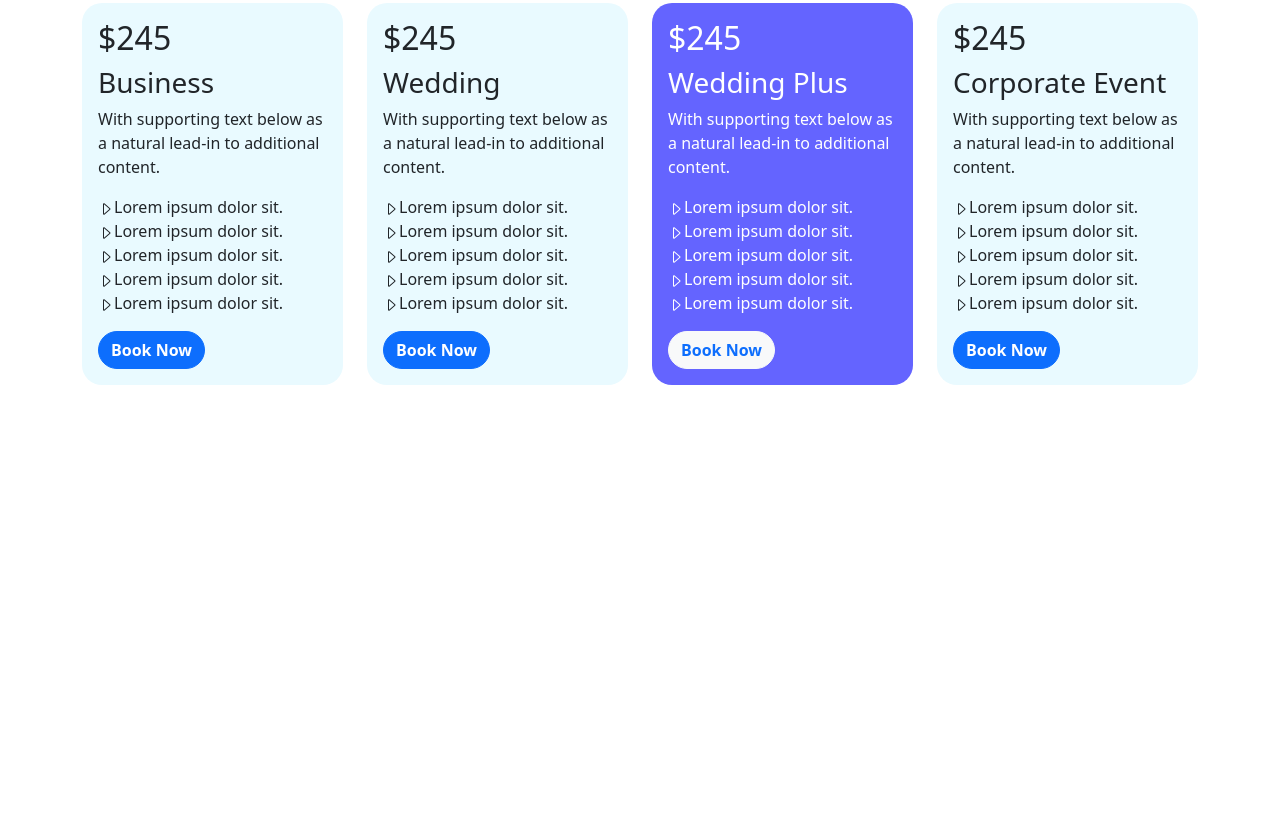
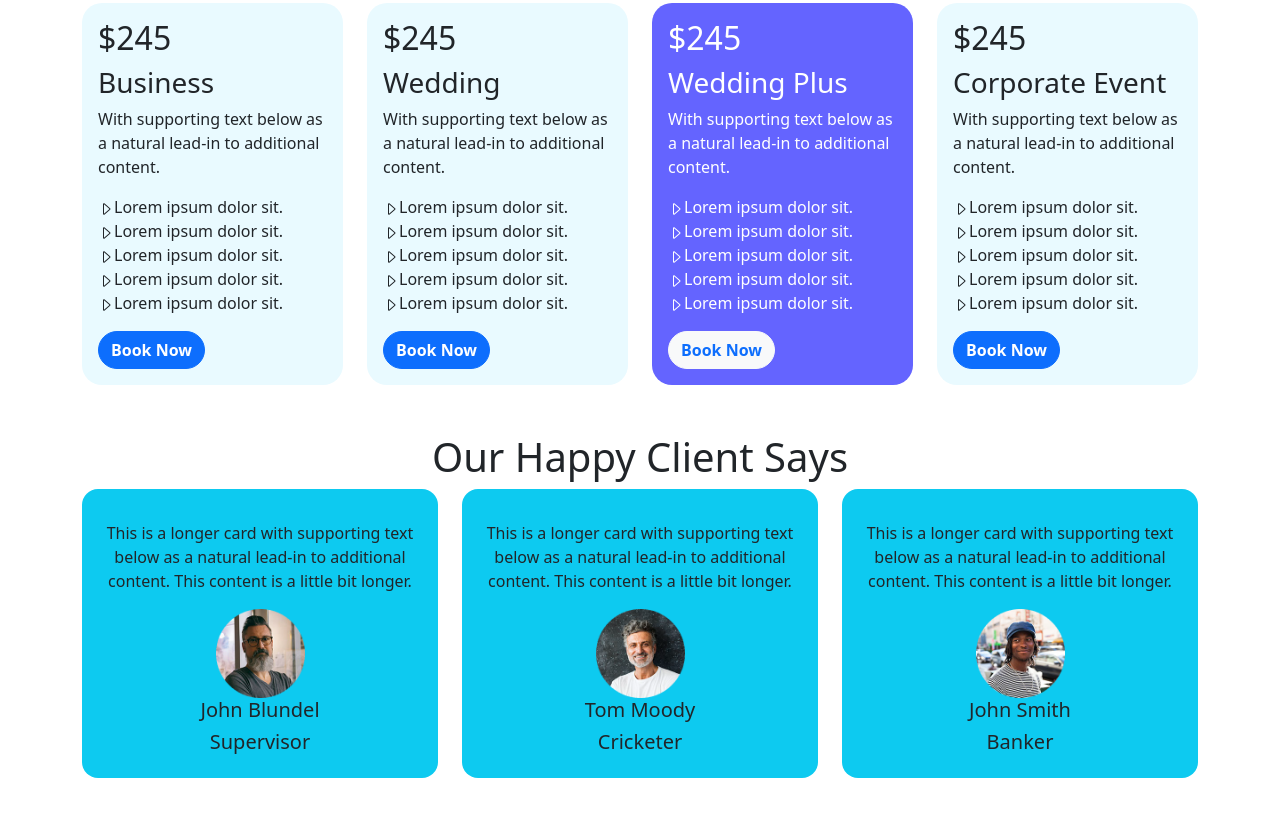
Before and after one commit to mahbubh0ssain/new-convension, a plain HTML site: page index.html in a window 1280 px wide. Shown: the part 1154-1970 px from the top of the page. Before the commit the page ends 1587 px from the top, so only its background shows below. Drawn offline with nearby package versions, Linux system fonts and the light colour scheme.

Commit message:
persons section added

```diff
--- a/index.html
+++ b/index.html
@@ -533,7 +533,81 @@
         </div>
       </section>
       <!-- happy clients section starts here  -->
-      <section class="mb-5"></section>
+      <section class="mb-5">
+        <h1 class="text-center">Our Happy Client Says</h1>
+        <div class="row row-cols-1 row-cols-md-3 g-4">
+          <div class="col">
+            <div class="card h-100 bg-info rounded-4 py-3">
+              <div class="card-body">
+                <p class="card-text text-center">
+                  This is a longer card with supporting text below as a natural
+                  lead-in to additional content. This content is a little bit
+                  longer.
+                </p>
+              </div>
+              <div class="text-center">
+                <img
+                  src="./images/person 1.png"
+                  class="card-img-top img-fluid w-25"
+                  alt="..."
+                />
+              </div>
+              <div class="text-center">
+                <h5>John Blundel</h5>
+                <h5>Supervisor</h5>
+              </div>
+            </div>
+          </div>
+          <div class="col">
+            <div class="card h-100 bg-info rounded-4 py-3">
+              <div class="card-body">
+                <p class="card-text text-center">
+                  This is a longer card with supporting text below as a natural
+                  lead-in to additional content. This content is a little bit
+                  longer.
+                </p>
+              </div>
+              <div class="text-center">
+                <img
+                  src="./images/person 2.png"
+                  class="card-img-top img-fluid w-25"
+                  alt="..."
+                />
+              </div>
+              <div class="text-center">
+                <h5>Tom Moody</h5>
+                <h5>Cricketer</h5>
+              </div>
+            </div>
+          </div>
+          <div class="col d-flex">
+            <div class="card h-100 bg-info rounded-4 py-3">
+              <div class="card-body">
+                <p class="card-text text-center">
+                  This is a longer card with supporting text below as a natural
+                  lead-in to additional content. This content is a little bit
+                  longer.
+                </p>
+              </div>
+              <div class="text-center">
+                <img
+                  src="./images/person 3.png"
+                  class="card-img-top img-fluid w-25"
+                  alt="..."
+                />
+              </div>
+              <div class="text-center">
+                <h5>John Smith</h5>
+                <h5>Banker</h5>
+              </div>
+            </div>
+          </div>
+        </div>
+      </section>
+      <!-- frequently asked question  -->
+      <section class="mb-5">
+
+      </section>
     </main>
     <!-- Bootsrtap JS  -->
     <script
```
